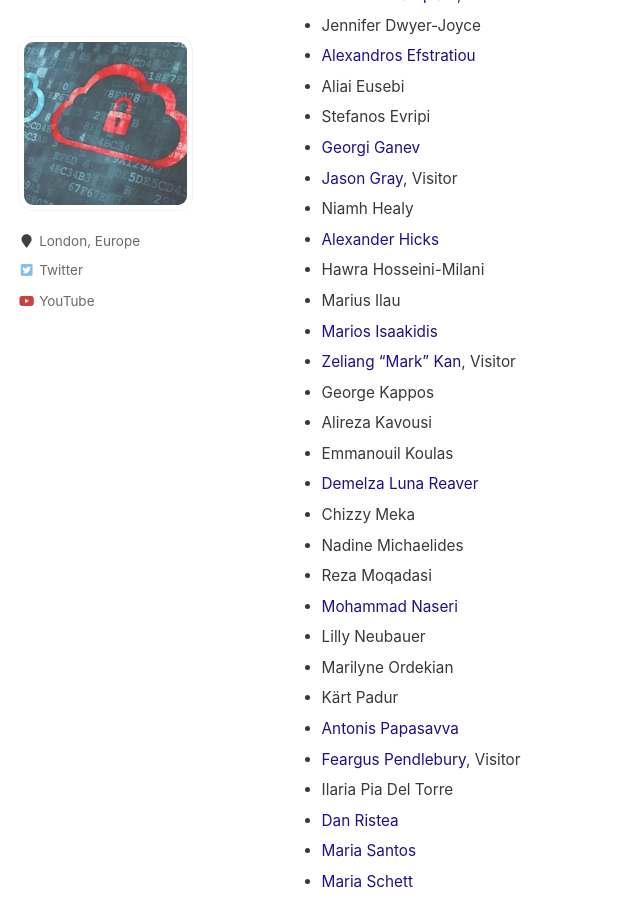
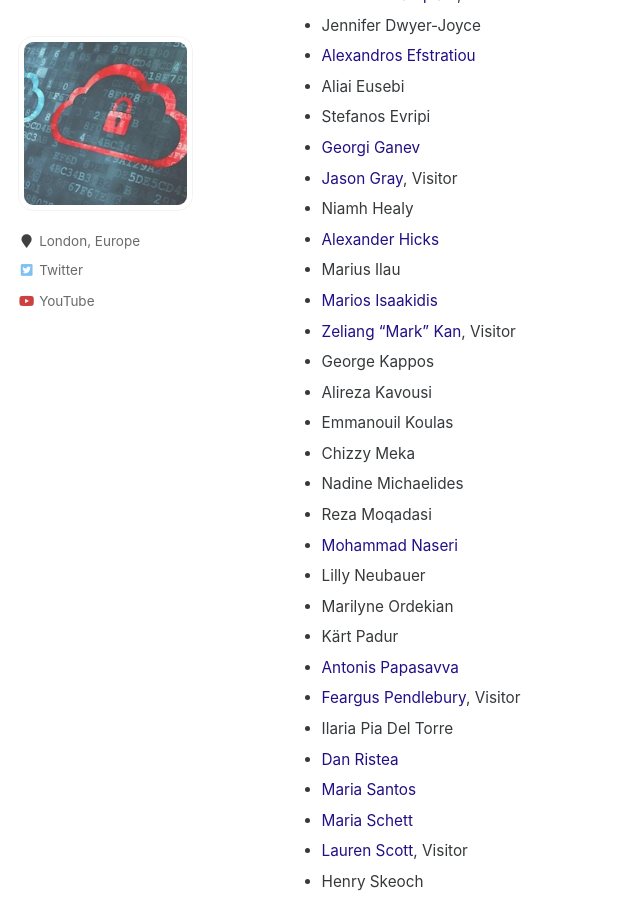
Before and after one commit to uclisec/uclisec.github.io, a Jekyll site: the page built from _pages/people.md, in a window 1280 px wide and 900 px high, scrolled down 3032 px. Shown: the whole window, without its empty margins (0-640 px from the left). Built offline with Jekyll 4.4.1, drawn with Linux system fonts in a browser that asks for light colours.

Commit message:
Update people.md

```diff
--- a/_pages/people.md
+++ b/_pages/people.md
@@ -117,14 +117,12 @@ Research Fellow</p>
 - [Jason Gray](https://s2lab.cs.ucl.ac.uk), Visitor
 - Niamh Healy
 - [Alexander Hicks](https://alexanderlhicks.com/)
-- Hawra Hosseini-Milani
 - Marius Ilau
 - [Marios Isaakidis](http://www0.cs.ucl.ac.uk/staff/M.Isaakidis)
 - [Zeliang "Mark" Kan](https://s2lab.cs.ucl.ac.uk), Visitor
 - George Kappos
 - Alireza Kavousi
 - Emmanouil Koulas
-- [Demelza Luna Reaver](https://twitter.com/demelza_r)
 - Chizzy Meka
 - Nadine Michaelides
 - Reza Moqadasi
```
